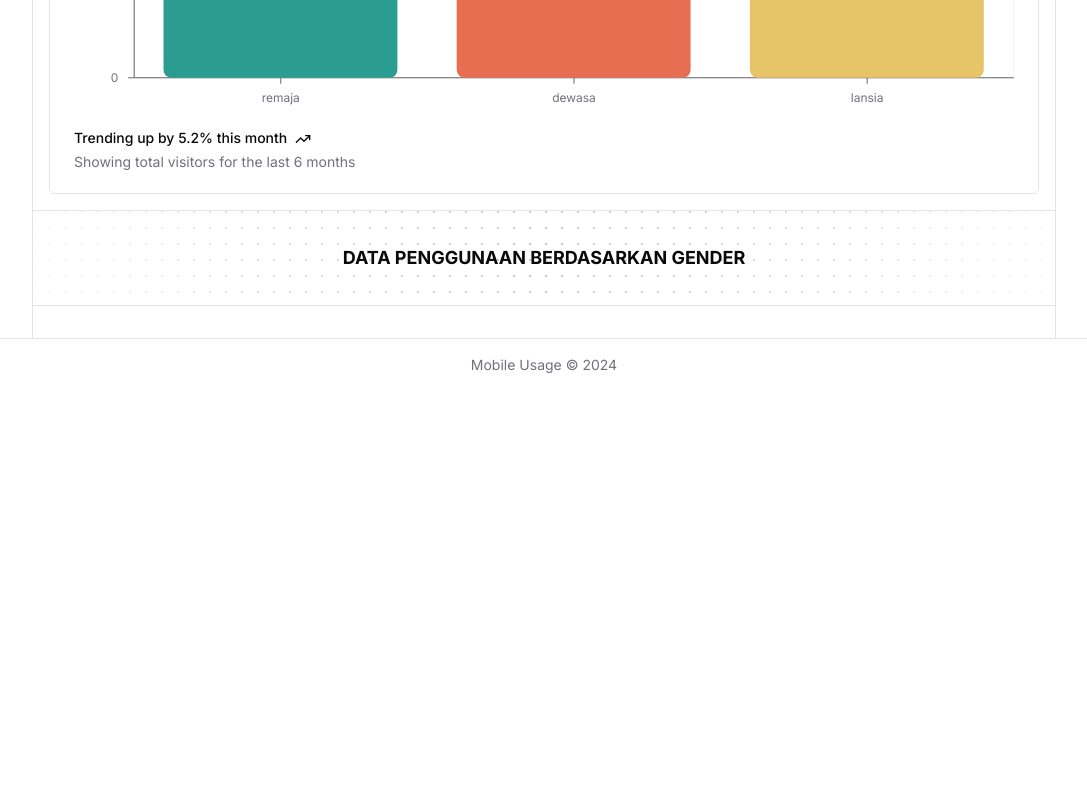
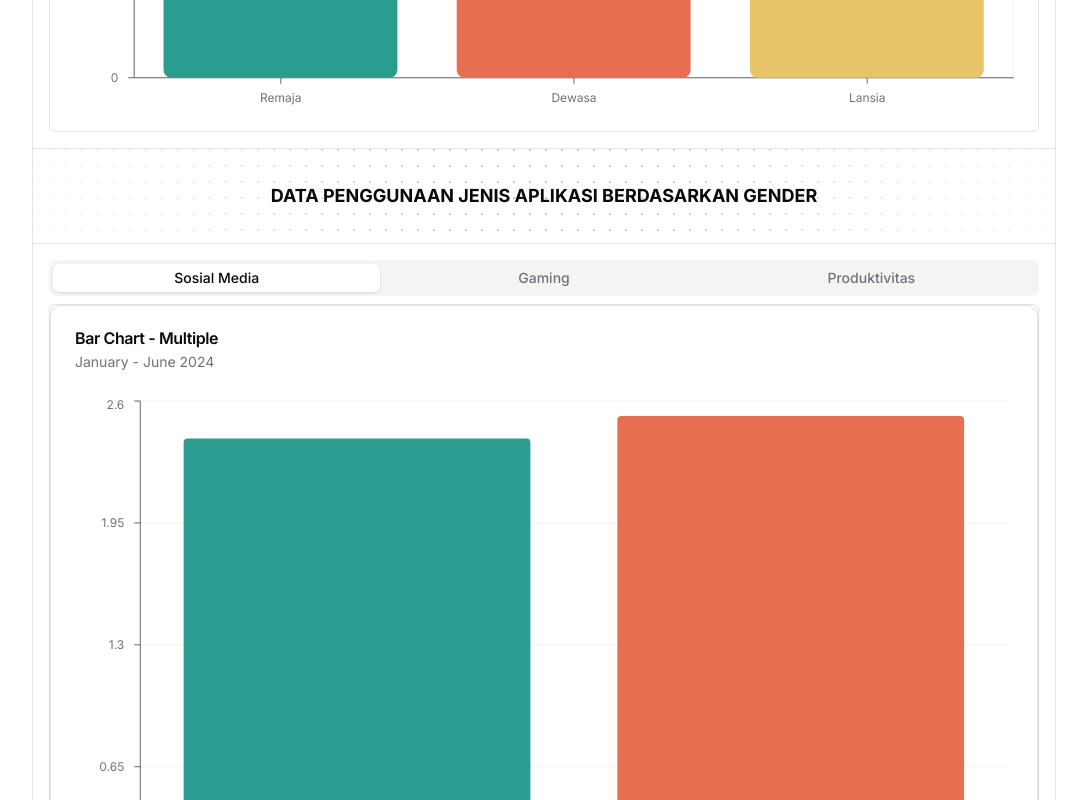
Before and after one commit to rizkirifandi7/psd-website, a React (Vite) app: page / in a window 1280 px wide. Shown: the part 3160-3960 px from the top of the page, without its empty margins (96-1183 px from the left). Before the commit the page ends 3551 px from the top, so only its background shows below. Built offline with nearby package versions, Linux system fonts and the light colour scheme.

Commit message:
Add gender-based usage charts and refactor dataset components

```diff
--- /dev/null
+++ b/src/components/chart/bar-chart-usageGender.jsx
@@ -0,0 +1,53 @@
+"use client"
+
+import { TrendingUp } from "lucide-react"
+import { Bar, BarChart, CartesianGrid, XAxis, YAxis } from "recharts"
+
+import {
+  Card,
+  CardContent,
+  CardDescription,
+  CardFooter,
+  CardHeader,
+  CardTitle,
+} from "@/components/ui/card"
+import {
+  ChartContainer,
+  ChartTooltip,
+  ChartTooltipContent,
+} from "@/components/ui/chart"
+
+export function BarChartUsageGender({data, chartConfig, dataKey, barData}) {
+  return (
+    <Card>
+      <CardHeader>
+        <CardTitle>Bar Chart - Multiple</CardTitle>
+        <CardDescription>January - June 2024</CardDescription>
+      </CardHeader>
+      <CardContent>
+        <ChartContainer config={chartConfig}>
+          <BarChart accessibilityLayer data={data}>
+            <CartesianGrid vertical={false} />
+            <XAxis
+              dataKey={dataKey}
+              tickLine={false}
+              tickMargin={10}
+              axisLine={true}
+            />
+            <YAxis
+              tickLine={true}
+              tickMargin={10}
+              axisLine={true}
+            />
+            <ChartTooltip
+              cursor={false}
+              content={<ChartTooltipContent indicator="dashed" />}
+            />
+            <Bar dataKey={barData} radius={4} />
+
+          </BarChart>
+        </ChartContainer>
+      </CardContent>
+    </Card>
+  )
+}
--- a/src/components/chart/bar-chart.jsx
+++ b/src/components/chart/bar-chart.jsx
@@ -11,6 +11,7 @@ import {
 import { Card, CardContent, CardFooter } from "@/components/ui/card";
 import {
 	ChartContainer,
+	ChartLegend,
 	ChartTooltip,
 	ChartTooltipContent,
 } from "@/components/ui/chart";
@@ -53,14 +54,6 @@ export function BarChartData({ data, chartConfig, dataKey, barData }) {
 					</BarChart>
 				</ChartContainer>
 			</CardContent>
-			<CardFooter className="flex-col items-start gap-2 text-sm">
-				<div className="flex gap-2 font-medium leading-none">
-					Trending up by 5.2% this month <TrendingUp className="h-4 w-4" />
-				</div>
-				<div className="leading-none text-muted-foreground">
-					Showing total visitors for the last 6 months
-				</div>
-			</CardFooter>
 		</Card>
 	);
 }
--- a/src/components/chart/bar-multiple-chart.jsx
+++ b/src/components/chart/bar-multiple-chart.jsx
@@ -18,6 +18,7 @@ import {
 } from "@/components/ui/card";
 import {
 	ChartContainer,
+	ChartLegend,
 	ChartTooltip,
 	ChartTooltipContent,
 } from "@/components/ui/chart";
@@ -93,17 +94,11 @@ export function BarMultpleChartData({
 								fontSize={12}
 							/>
 						</Bar>
+						<ChartLegend />
 					</BarChart>
 				</ChartContainer>
 			</CardContent>
-			<CardFooter className="flex-col items-start gap-2 text-sm">
-				<div className="flex gap-2 font-medium leading-none">
-					Trending up by 5.2% this month <TrendingUp className="h-4 w-4" />
-				</div>
-				<div className="leading-none text-muted-foreground">
-					Showing total visitors for the last 6 months
-				</div>
-			</CardFooter>
+
 		</Card>
 	);
 }
--- a/src/components/main-component/dataset-age.jsx
+++ b/src/components/main-component/dataset-age.jsx
@@ -45,6 +45,7 @@ const filterAndCountByGender = (data, gender, fill, category) => {
   return { gender: genderLabel, total: filteredDataGender.length, fill, category };
 };
 
+
 const DatasetAge = ({ data }) => {
   const ageRanges = [
     { min: 18, max: 24, category: "remaja", fill: "var(--color-remaja)" },
@@ -72,6 +73,7 @@ const DatasetAge = ({ data }) => {
     filterAndCountByGender(data, category.gender, category.fill, category.category)
   );
 
+  console.log("unutuk", filteredDataAge);
   return (
     <section>
       <HeadingBox title="Data Umur & Jenis Kelamin" />
--- a/src/components/main-component/dataset-usage.jsx
+++ b/src/components/main-component/dataset-usage.jsx
@@ -7,9 +7,9 @@ import { Tabs, TabsContent, TabsList, TabsTrigger } from "@/components/ui/tabs";
 
 const DatasetUsage = ({ data }) => {
   const ageGroups = [
-    { min: 18, max: 24, category: "remaja", fill: "var(--color-remaja)" },
-    { min: 25, max: 44, category: "dewasa", fill: "var(--color-dewasa)" },
-    { min: 45, max: 64, category: "lansia", fill: "var(--color-lansia)" },
+    { min: 18, max: 24, category: "Remaja", fill: "var(--color-remaja)" },
+    { min: 25, max: 44, category: "Dewasa", fill: "var(--color-dewasa)" },
+    { min: 45, max: 64, category: "Lansia", fill: "var(--color-lansia)" },
   ];
 
   const chartConfig = {
@@ -49,8 +49,6 @@ const DatasetUsage = ({ data }) => {
     "Productivity_App_Usage_Hours",
   ]);
 
-	console.log("Total Waktu Penggunaan Aplikasi:", TotalWaktuAplikasi);
-
   return (
     <section>
       <HeadingBox title="Analisis Hubungan Antara Kelompok Usia dan Pola Penggunaan Aplikasi" />
@@ -68,6 +66,7 @@ const DatasetUsage = ({ data }) => {
               barData="total"
             />
           </Card>
+
         </TabsContent>
         <TabsContent value="password">
           <Card className="shadow-none rounded-md">
--- a/src/components/main-component/dataset-usageGender.jsx
+++ b/src/components/main-component/dataset-usageGender.jsx
@@ -1,42 +1,95 @@
-import { BarChartData } from "../chart/bar-chart"
-import HeadingBox from "../heading-box"
+import HeadingBox from "../heading-box";
+import { BarChartUsageGender } from "../chart/bar-chart-usageGender";
+import { Tabs, TabsContent, TabsList, TabsTrigger } from "@/components/ui/tabs";
+import { Card } from "@/components/ui/card";
 
-const calculateAverageAppsUsedByGender = (data) => {
-    const genderGroups = data.reduce((acc, curr) => {
-      const gender = curr.Gender;
-      const appsUsed = parseInt(curr.Number_of_Apps_Used, 10);
-
-      if (!acc[gender]) {
-        acc[gender] = { totalApps: 0, count: 0 };
-      }
-
-      acc[gender].totalApps += appsUsed;
-      acc[gender].count += 1;
-
-      return acc;
-    }, {});
-
-    const averages = {};
-    for (const gender in genderGroups) {
-      averages[gender] = genderGroups[gender].totalApps / genderGroups[gender].count;
-    }
-
-    return averages;
+const DatasetUsageGender = ({data}) => {
+  const chartConfig = {
+    male: {
+      label: "Laki-laki",
+      color: "hsl(var(--chart-1))",
+    },
+    female: {
+      label: "Perempuan",
+      color: "hsl(var(--chart-2))",
+    },
   };
 
+  const calculateUsage = (data, usageKey) => {
+    const usageByGender = {};
+    const countByGender = {};
 
-const DatasetUsageGender = ({data}) => {
-    const averageAppsUsedByGender = calculateAverageAppsUsedByGender(data);
-    console.log("Average Apps Used by Gender:", averageAppsUsedByGender);
+    data.forEach(entry => {
+      const gender = entry.Gender;
+      const usageHours = parseFloat(entry[usageKey]);
+
+      if (usageByGender[gender]) {
+        usageByGender[gender] += usageHours;
+        countByGender[gender] += 1;
+      } else {
+        usageByGender[gender] = usageHours;
+        countByGender[gender] = 1;
+      }
+    });
+
+    return Object.keys(usageByGender).map(gender => ({
+      category: gender === 'Male' ? 'Laki-laki' : 'Perempuan',
+      total: (usageByGender[gender] / countByGender[gender]).toFixed(2),
+      fill: gender === 'Male' ? 'var(--color-male)' : 'var(--color-female)'
+    }));
+  };
+
+  const socialMedia = calculateUsage(data, 'Social_Media_Usage_Hours');
+  const gaming = calculateUsage(data, 'Gaming_App_Usage_Hours');
+  const productivity = calculateUsage(data, 'Productivity_App_Usage_Hours');
 
   return (
     <section>
-      <HeadingBox title="Data Penggunaan Berdasarkan Gender" />
-      <div className="p-4">
-        {/* <BarChartData data={averageAppsUsedByGender}/> */}
-      </div>
+      <HeadingBox title="Data Penggunaan Jenis Aplikasi Berdasarkan Gender" />
+      <Tabs defaultValue="social" className="w-full p-4">
+        <TabsList className="grid w-full grid-cols-3">
+          <TabsTrigger value="social">Sosial Media</TabsTrigger>
+          <TabsTrigger value="gaming">Gaming</TabsTrigger>
+          <TabsTrigger value="prod">Produktivitas</TabsTrigger>
+        </TabsList>
+
+        <TabsContent value="social">
+          <Card className="shadow-none rounded-md">
+            <BarChartUsageGender
+              data={socialMedia}
+              chartConfig={chartConfig}
+              dataKey="category"
+              barData="total"
+            />
+          </Card>
+        </TabsContent>
+
+        <TabsContent value="gaming">
+          <Card className="shadow-none rounded-md">
+            <BarChartUsageGender
+              data={gaming}
+              chartConfig={chartConfig}
+              dataKey="category"
+              barData="total"
+            />
+          </Card>
+        </TabsContent>
+
+        <TabsContent value="prod">
+          <Card className="shadow-none rounded-md">
+            <BarChartUsageGender
+              data={productivity}
+              chartConfig={chartConfig}
+              dataKey="category"
+              barData="total"
+            />
+          </Card>
+        </TabsContent>
+      </Tabs>
+
+      <div className="p-4"></div>
     </section>
-  )
-}
+  );
+};
 
-export default DatasetUsageGender
+export default DatasetUsageGender;
```
